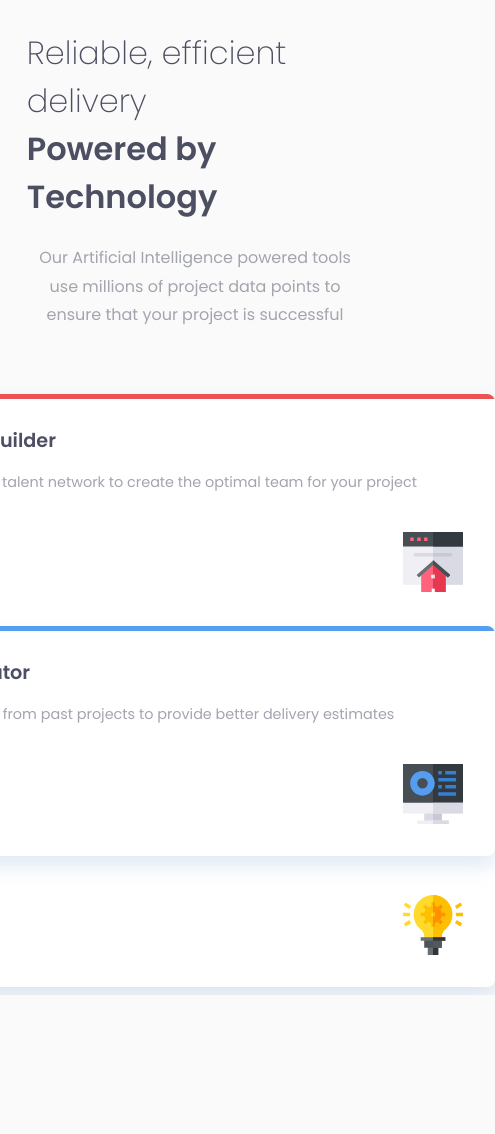
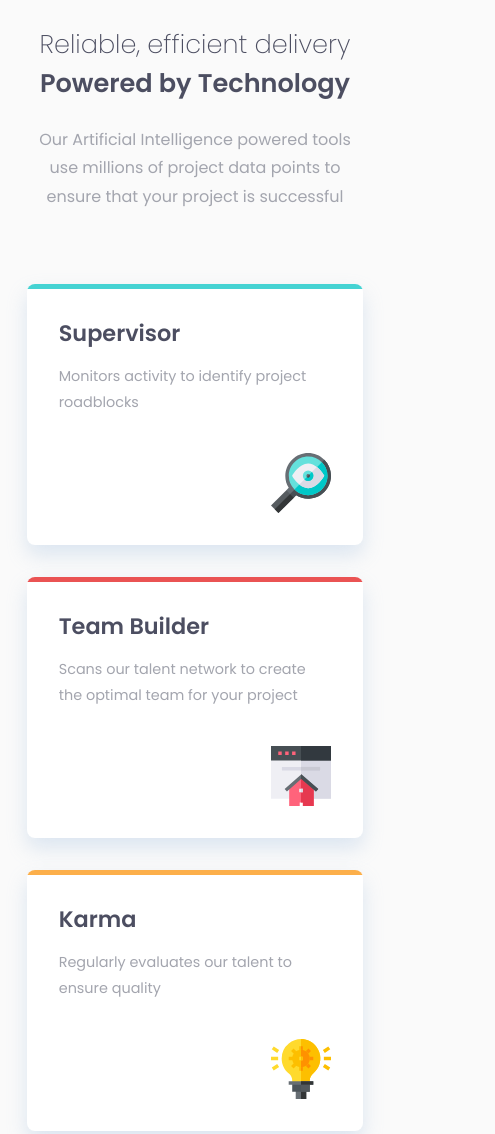
Before and after one commit to Kostexx/four-card-feature-section, a plain HTML site: page index.html in a window 390 px wide. Shown: the top 1134 px of the page, 495 px wide, since content can reach past the window. Before the commit the page ends 995 px from the top, so only its background shows below. Drawn offline with Linux system fonts and the light colour scheme.

Commit message:
Update style.css

```diff
--- a/style.css
+++ b/style.css
@@ -18,6 +18,7 @@
 }
 
 body {
+    /* margin: clamp(2rem, 10vw, 1.5rem); */
     min-height: 925px;
     font-family: var(--font-primary);
     background-color: var(--cl-light-grey);
@@ -25,13 +26,14 @@ body {
     flex-direction: column;
     align-items: center;
     justify-content: center;
-    gap: 3rem;
+    gap: 3.5rem;
 }
 
 h1 {
     margin-bottom: 0.4rem;
     font-weight: 200;
     color: var(--cl-dark-blue);
+    text-align: center;
 }
 
 h1 span {
@@ -41,7 +43,7 @@ h1 span {
 h2 {
     margin: 0;
     color: var(--cl-dark-blue);
-    font-size: 1.2rem;
+    font-size: 1.4rem;
 }
 
 p {
@@ -84,7 +86,7 @@ img {
 }
 
 section {
-    width: clamp(600px, 95%, 1160px);
+    width: clamp(200px, 90%, 1160px);
     display: grid;
     grid-template-columns: repeat(3, 1fr);
     grid-template-rows: repeat(4, 1fr);
@@ -156,20 +158,26 @@ section {
 }
 
 @media (max-width:880px) {
+    h1 {
+        font-size: 1.6rem;
+    }
     section {
         grid-template-columns: 1fr;
-        grid-template-rows: minmax(200px, 1fr);
     }
     .green {
-        grid-column: 1 / 2;
+        grid-column: 1;
+        grid-row: 1;
     }
     .red {
-        grid-column: 1 / 2;
+        grid-column: 1;
+        grid-row: 2;
     }
     .orange {
-        grid-column: 1 / 2;
+        grid-column: 1;
+        grid-row: 3;
     }
     .blue {
-        grid-column: 1 / 2;
+        grid-column: 1;
+        grid-row: 4;
     }
 }
```
